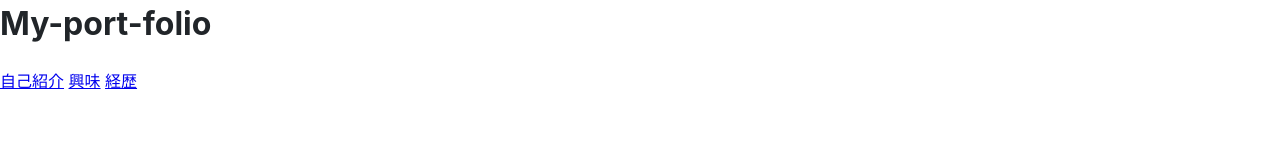
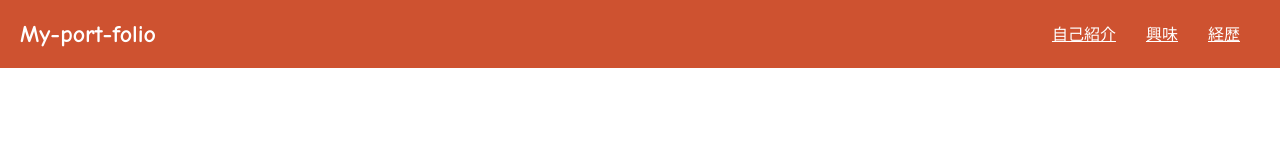
Before and after one commit to nakomoomin/ratrun-elementary-kikuchi, a plain HTML site: page index.html in a window 1280 px wide. Drawn offline with Linux system fonts and the light colour scheme.

Commit message:
feat: ヘッダー作成

```diff
--- a/index.css
+++ b/index.css
@@ -60,3 +60,27 @@ html {
     -webkit-text-size-adjust: 100%;
     -webkit-tap-highlight-color: rgba(0,0,0,0);
 }
+header {
+    display: flex;
+    background: #ce5230;
+    color: white;
+    align-items: center;
+  }
+  .header-left {
+    padding-left: 20px;
+    width: 30%;
+    font-family: "Comic Sans MS";
+  }
+  .header-left > h1 {
+    font-size: 24px;
+  }
+  .header-right {
+    padding-right: 40px;
+    width: 70%;
+    display: flex;
+    justify-content: flex-end;
+    gap: 30px;
+  }
+  a {
+    color: white;
+  }
```
